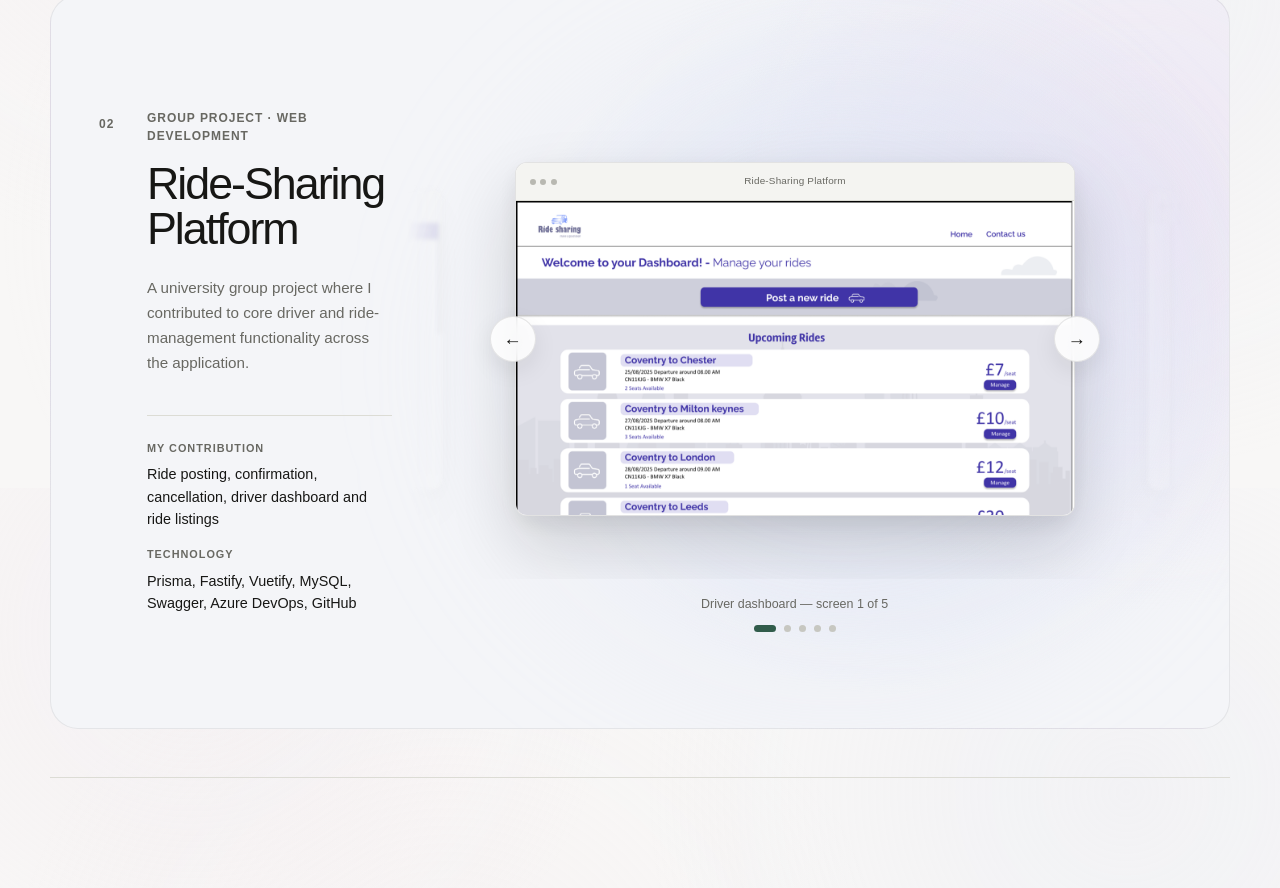
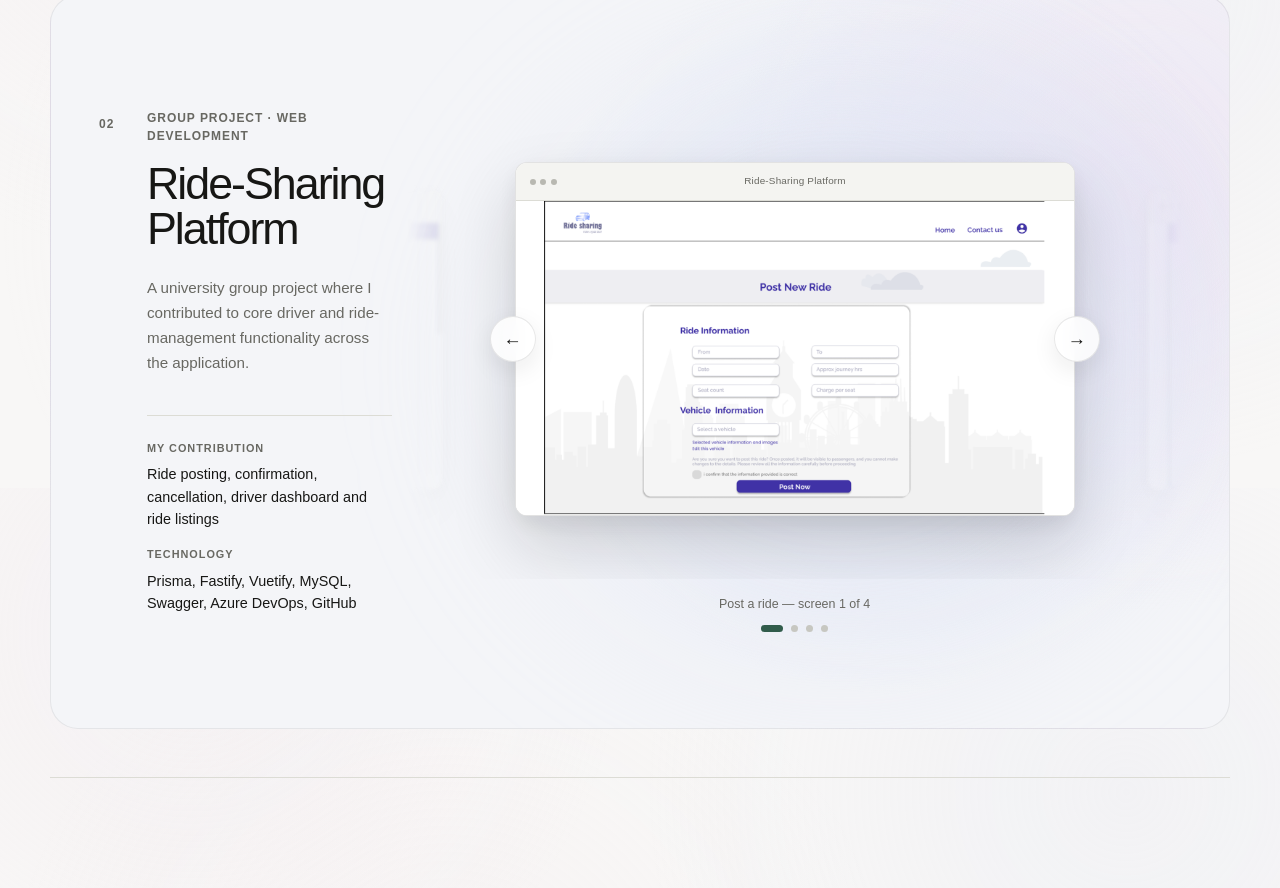
Before and after one commit to khaleefahwaziri/khalifa-waziri-portfolio, a Next.js app: page / in a window 1280 px wide. Shown: the part 1912-2800 px from the top of the page. Built offline with nearby package versions, Linux system fonts and the light colour scheme.

Commit message:
Finalize portfolio for deployment

```diff
--- a/components/RideSharingShowcase.tsx
+++ b/components/RideSharingShowcase.tsx
@@ -5,12 +5,6 @@ import { useEffect, useRef, useState } from "react";
 import styles from "./RideSharingShowcase.module.css";
 
 const screens = [
-  {
-    src: "/images/ride-sharing/ride-dashboard.png",
-    alt: "Ride-Sharing driver dashboard",
-    label: "Driver dashboard",
-    imageClass: "dashboard",
-  },
   {
     src: "/images/ride-sharing/ride-post.png",
     alt: "Ride-Sharing ride posting screen",
@@ -217,11 +211,7 @@ export default function RideSharingShowcase() {
                         alt={isActive ? screen.alt : ""}
                         fill
                         sizes="(max-width: 700px) 82vw, 560px"
-                        className={`${styles.screenshot} ${
-                          screen.imageClass === "dashboard"
-                            ? styles.dashboardScreenshot
-                            : ""
-                        }`}
+                        className={styles.screenshot}
                       />
                     </div>
                   </div>
```
